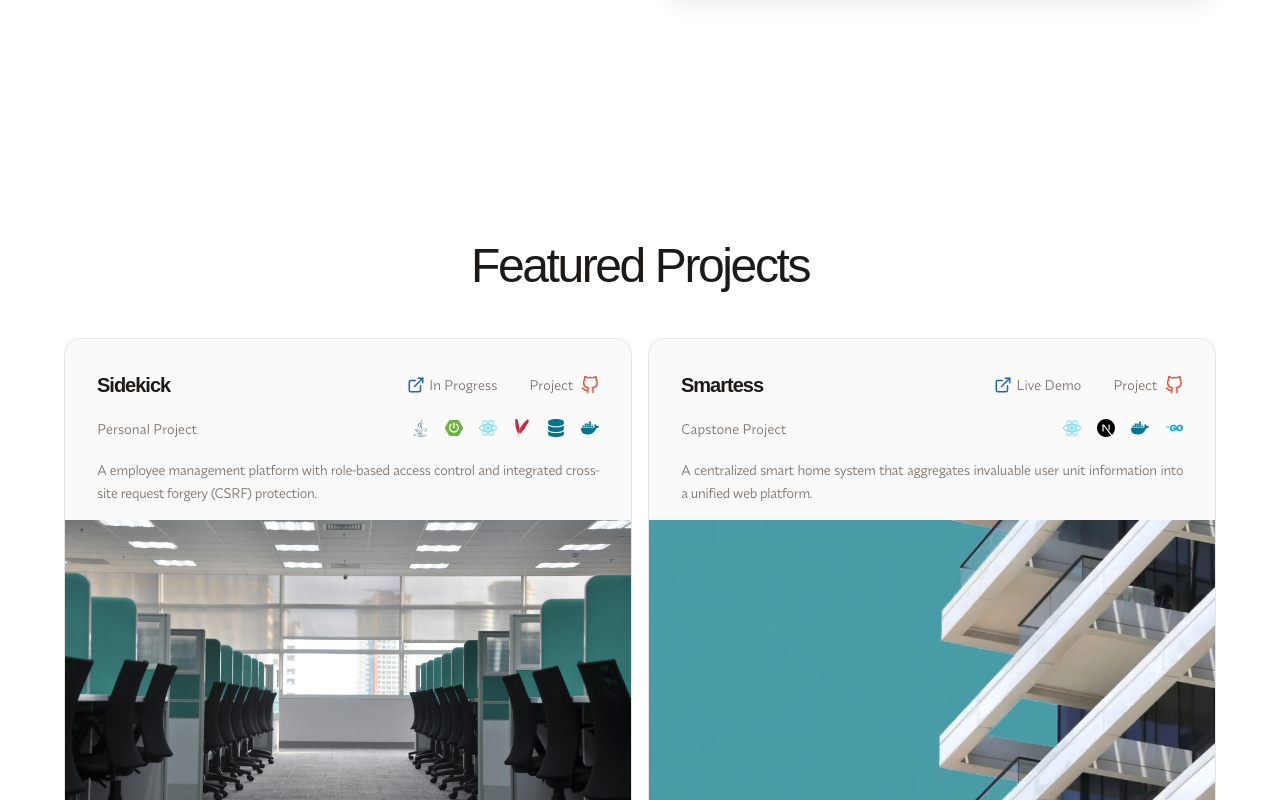
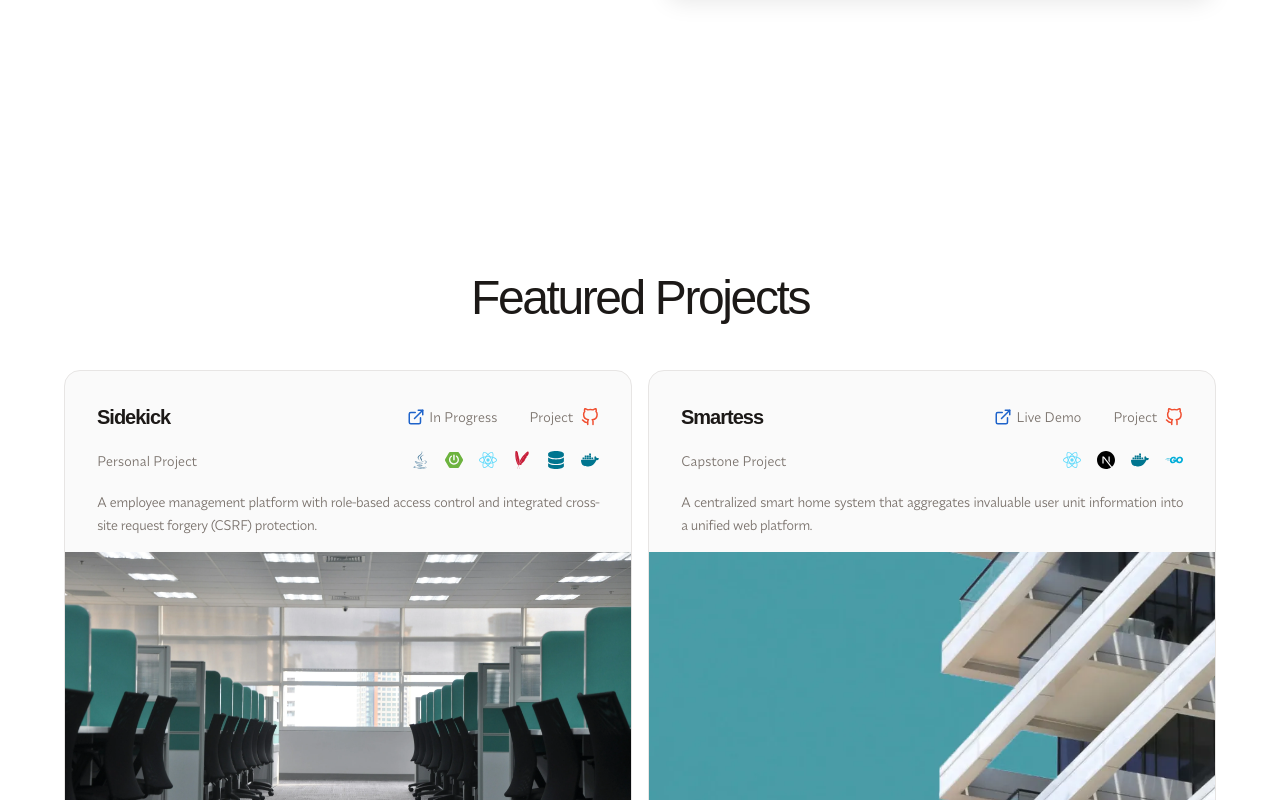
Before and after one commit to eimcharles/eimcharles.github.io, a React (Vite) app: page / in a window 1280 px wide. Shown: the part 3760-4560 px from the top of the page. Built offline with nearby package versions, Linux system fonts and the light colour scheme; a web font is replaced by a local one.

Commit message:
chore(projects): update section layout and styling.

```diff
--- a/src/components/Projects.jsx
+++ b/src/components/Projects.jsx
@@ -13,7 +13,7 @@ import {
 
 const Projects = () => {
   return (
-    <section id="projects" className="w-full px-6 py-16 sm:py-20 md:py-24 lg:py-28 select-none overflow-hidden bg-[#ffffff]">
+    <section id="projects" className="w-full px-6 py-36 select-none overflow-hidden bg-[#ffffff]">
       <div className="w-full max-w-6xl mx-auto flex flex-col gap-8 md:gap-12">
         <motion.h2
         variants={revealVariants}
```
